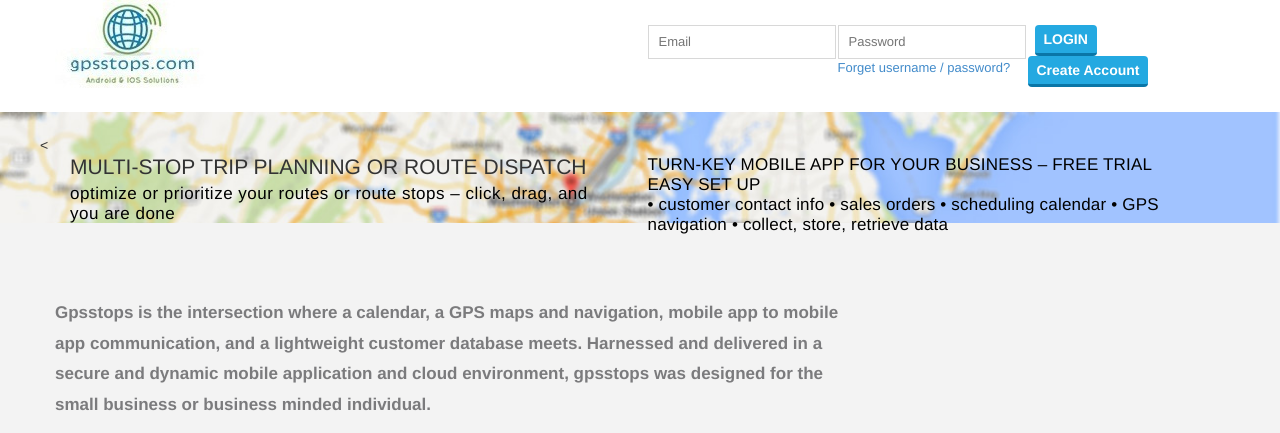
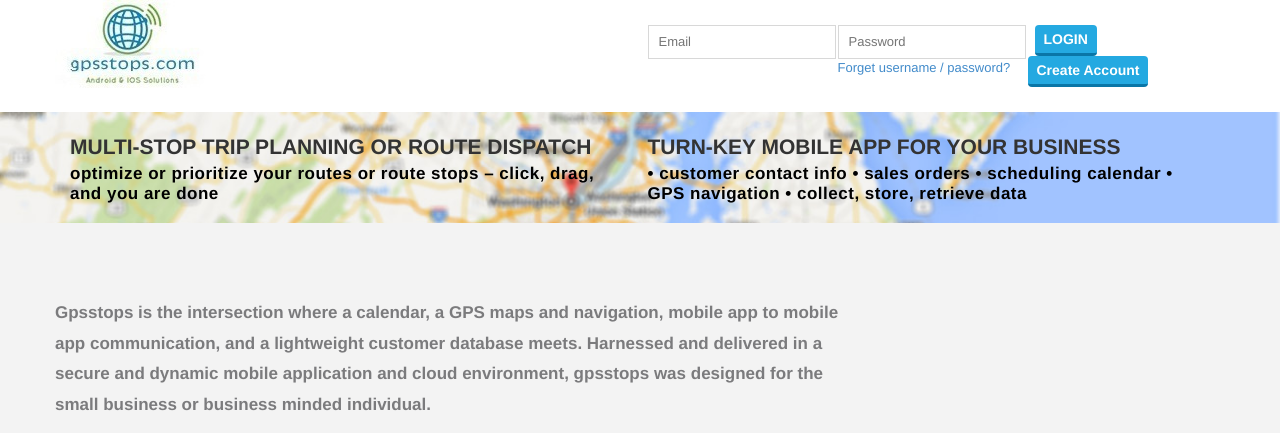
Before and after one commit to PythonScorpions/gpsstops, a Django app: page /about_us/ in a window 1280 px wide. Shown: the part 50-483 px from the top of the page. Run offline with Django 3.2, Linux system fonts and the light colour scheme; some libraries are stand-ins or nearby versions.

Commit message:
about header changes

```diff
--- a/templates/about.html
+++ b/templates/about.html
@@ -8,13 +8,15 @@
 <div class="banner">
   <div class="container">
     <div class="row">
-      <<div class="col-lg-12">
-      <div class="col-lg-6 col-md-6 col-sm-6"><h3 style="font-size: 21px;">MULTI-STOP TRIP PLANNING OR ROUTE DISPATCH</h3>
-      <h5 class="title-text" style="color: #000000; line-height:20px; padding-top: 6px;">optimize or prioritize your routes or route stops – click, drag, and you are done</h5></div>
-            <div class="col-lg-6 col-md-6 col-sm-6"><h5 class="title-text" style="letter-spacing:0.2px; line-height: 20px; color: #000000;">
-            TURN-KEY MOBILE APP FOR YOUR BUSINESS – FREE TRIAL EASY SET UP<br>• customer contact info  • sales orders • scheduling calendar • GPS navigation  • collect, store, retrieve
-data
-            </h5></div>
+      <div class="col-lg-12">
+      <div class="col-lg-6 col-md-6 col-sm-6">
+          <h3 style="font-size: 21px; font-weight: 600;">MULTI-STOP TRIP PLANNING OR ROUTE DISPATCH</h3>
+          <h5 class="title-text" style="font-weight: 600; color: #000000; line-height:20px; padding-top: 6px;">optimize or prioritize your routes or route stops – click, drag, and you are done</h5>
+      </div>
+      <div class="col-lg-6 col-md-6 col-sm-6">
+          <h3 style="font-size: 21px; font-weight: 600;">TURN-KEY MOBILE APP FOR YOUR BUSINESS</h3>
+          <h5 class="title-text" style="color: #000000; font-weight: 600; line-height:20px; padding-top: 6px;">• customer contact info  • sales orders • scheduling calendar • GPS navigation  • collect, store, retrieve data</h5>
+      </div>
       </div>
     </div>
   </div>
```
